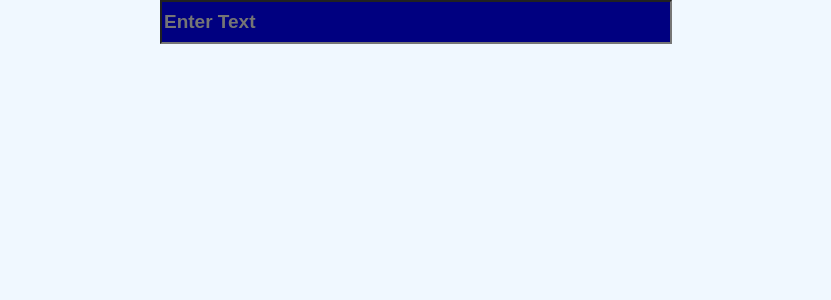
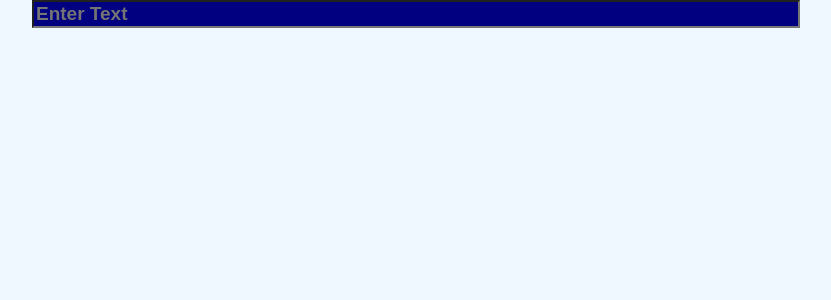
Before and after one commit to JohanSwannie/react-usereducer-example3, a React (Create React App) app: page / in a window 1280 px wide. Shown: the top 300 px of the page, without its empty margins (224-1055 px from the left). Built offline with nearby package versions, Linux system fonts and the light colour scheme; a web font is replaced by a local one.

Commit message:
Commit index CSS Component

```diff
--- a/src/index.css
+++ b/src/index.css
@@ -14,10 +14,9 @@
 }
 
 input {
-  width: 40%;
-  line-height: 2;
+  color: white;
   background: navy;
-  color: white;
+  width: 60%;
   font-size: 19px;
   font-weight: bold;
   margin-bottom: 1.5rem;
```
